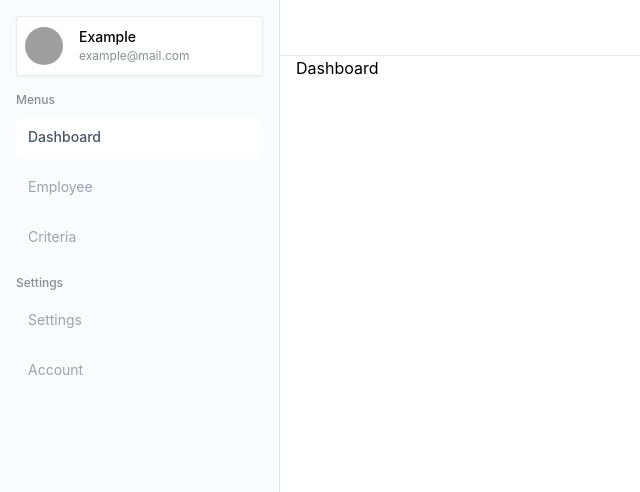
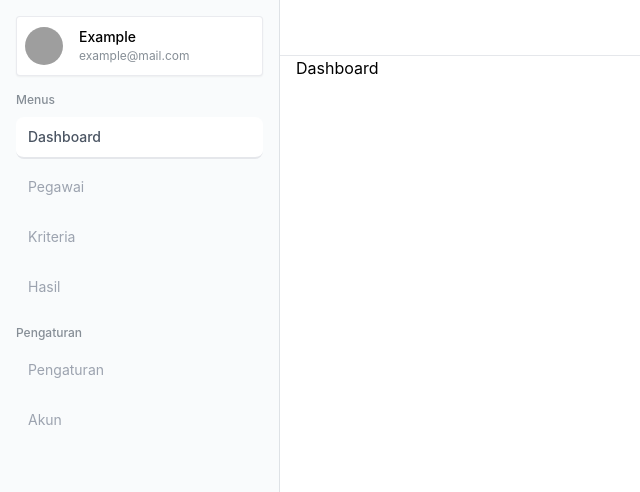
Before and after one commit to mmulyana/spk-frontend, a React (Vite) app: page /dashboard in a window 1280 px wide. Shown: the top 492 px of the page, without its empty margins (0-640 px from the left). Built offline with nearby package versions, Linux system fonts and the light colour scheme; grey boxes are pictures that could not be loaded.

Commit message:
chore: change sidebar menu

```diff
--- a/src/components/sidebar/index.jsx
+++ b/src/components/sidebar/index.jsx
@@ -7,13 +7,14 @@ import { PATH } from '../../utils/constant/_path'
 
 const MainMenu = [
   { label: 'Dashboard', path: PATH.DASHBOARD },
-  { label: 'Employee', path: PATH.DASHBOARD_EMPLOYEE },
-  { label: 'Criteria', path: PATH.DASHBOARD_CRITERIA },
+  { label: 'Pegawai', path: PATH.DASHBOARD_EMPLOYEE },
+  { label: 'Kriteria', path: PATH.DASHBOARD_CRITERIA },
+  { label: 'Hasil', path: PATH.DASHBOARD_RESULT },
 ]
 
 const SecondaryMenu = [
-  { label: 'Settings', path: PATH.DASHBOARD_ADMIN_SETTINGS },
-  { label: 'Account', path: PATH.DASHBOARD_ADMIN_ACCOUNT },
+  { label: 'Pengaturan', path: PATH.DASHBOARD_ADMIN_SETTINGS },
+  { label: 'Akun', path: PATH.DASHBOARD_ADMIN_ACCOUNT },
 ]
 
 export default function Sidebar() {
@@ -25,10 +26,10 @@ export default function Sidebar() {
         to={menu.path}
         key={menu.label}
         className={[
-          'hover:bg-white border-b-2 border-transparent hover:border-gray-200 text-sm py-2.5 px-3 rounded-lg',
+          'hover:bg-white border-b-2 hover:border-gray-200 text-sm py-2.5 px-3 rounded-lg',
           isActive(menu.path)
             ? 'bg-white border-gray-200 text-gray-600 font-medium'
-            : 'text-gray-400',
+            : 'text-gray-400 border-transparent hover:text-gray-600',
         ].join(' ')}
       >
         {menu.label}
@@ -53,7 +54,7 @@ export default function Sidebar() {
       <div className='mt-4'>
         <Group justify='space-between' className='mb-2'>
           <Text size='xs' fw={500} c='dimmed'>
-            Settings
+            Pengaturan
           </Text>
         </Group>
         <div className='flex flex-col gap-2'>{renderMenu(SecondaryMenu)}</div>
```
